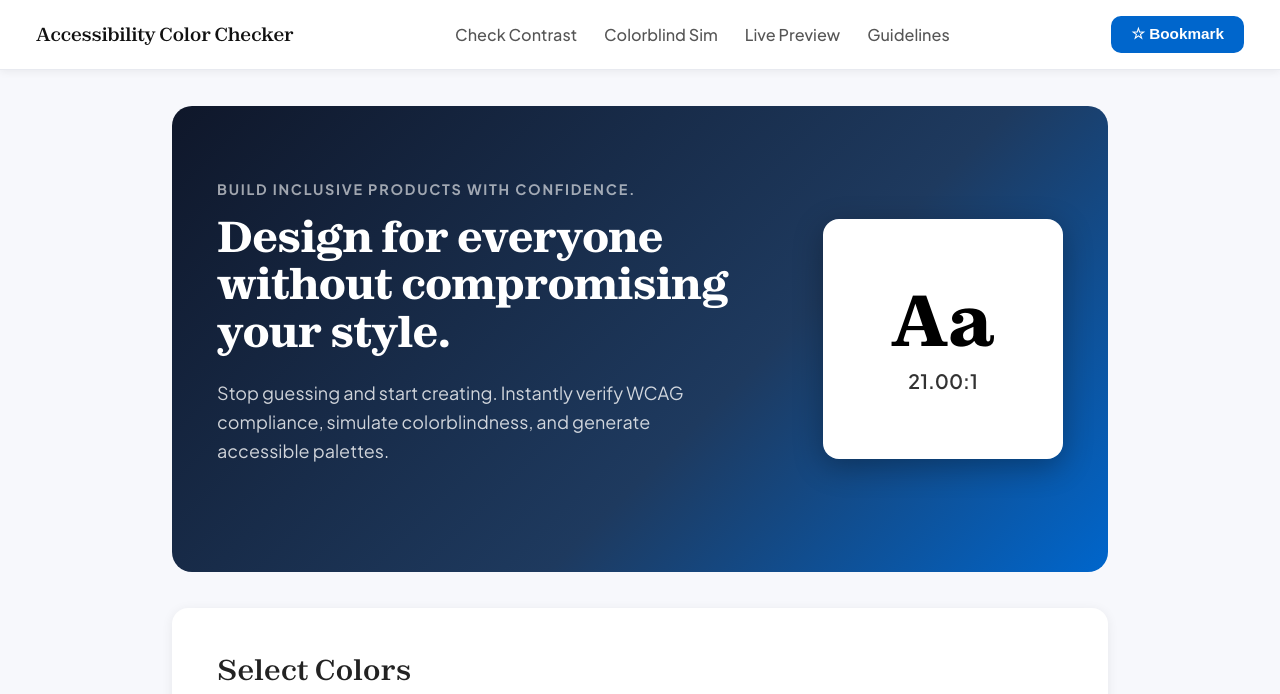
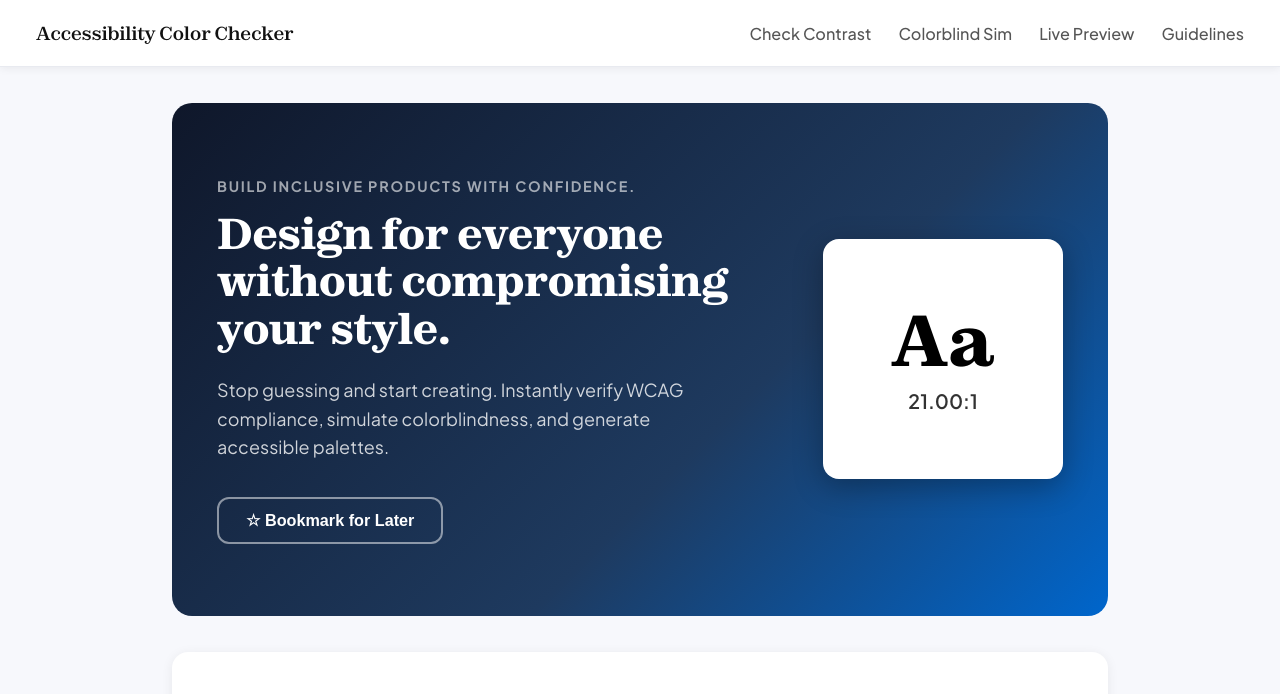
Before and after one commit to CaladanDigital/contrast-checker, a website built with Vite: page index.html in a window 1280 px wide. Shown: the top 694 px of the page. Built offline with nearby package versions, Linux system fonts and the light colour scheme.

Commit message:
Move bookmark button from header into hero section
Relocates the bookmark CTA from the sticky header into the hero
section for better visibility and renames it to "Bookmark for Later".
Restyled with transparent background and white border to match the
dark hero gradient.

Co-Authored-By: Claude Opus 4.6 <noreply@anthropic.com>

```diff
--- a/index.html
+++ b/index.html
@@ -24,7 +24,6 @@
       <a href="#previewSection">Live Preview</a>
       <a href="#guidelinesSection">Guidelines</a>
     </nav>
-    <button class="bookmark-cta" id="bookmarkBtn" aria-label="Bookmark this page">&#9734; Bookmark</button>
   </header>
   <main>
     <section class="hero" id="heroSection">
@@ -32,6 +31,7 @@
         <p class="hero-overline">Build inclusive products with confidence.</p>
         <h1 class="hero-headline">Design for everyone without compromising your style.</h1>
         <p class="hero-subtext">Stop guessing and start creating. Instantly verify WCAG compliance, simulate colorblindness, and generate accessible palettes.</p>
+        <button class="bookmark-cta" id="bookmarkBtn" aria-label="Bookmark this page">&#9734; Bookmark for Later</button>
       </div>
       <div class="hero-preview-box" id="heroPreviewBox">
         <div class="hero-preview-swatch" id="heroPreviewSwatch">
--- a/src/styles/main.css
+++ b/src/styles/main.css
@@ -107,11 +107,11 @@ a:hover { color: #0052a3; border-bottom-color: rgba(0,82,163,0.5); }
 
 /* ====== BOOKMARK CTA ====== */
 .bookmark-cta {
-  background: #0066cc; color: white; border: 2px solid #0066cc;
-  border-radius: 10px; padding: 0.4rem 1rem; font-size: 0.85rem;
+  background: transparent; color: white; border: 2px solid rgba(255,255,255,0.5);
+  border-radius: 12px; padding: 0.65rem 1.5rem; font-size: 0.9rem;
   font-weight: 600; cursor: pointer; transition: all 0.3s ease; white-space: nowrap;
 }
-.bookmark-cta:hover { background: #0052a3; border-color: #0052a3; color: white; }
+.bookmark-cta:hover { background: white; color: #0066cc; border-color: white; }
 
 /* ====== TOAST ====== */
 .toast {
```
